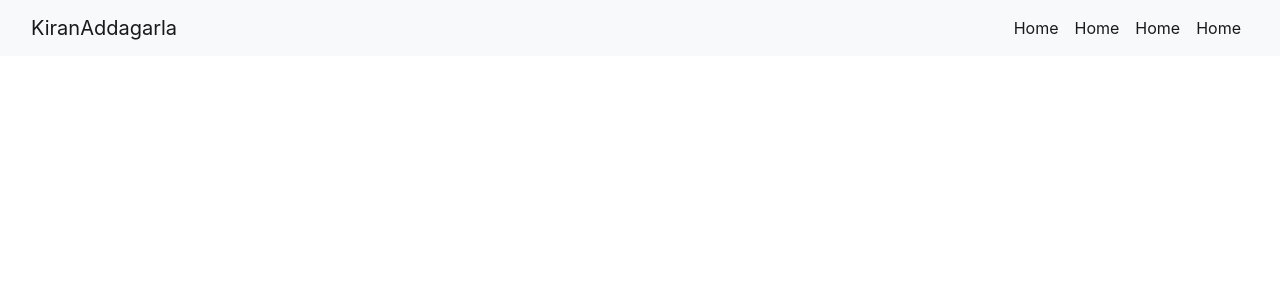
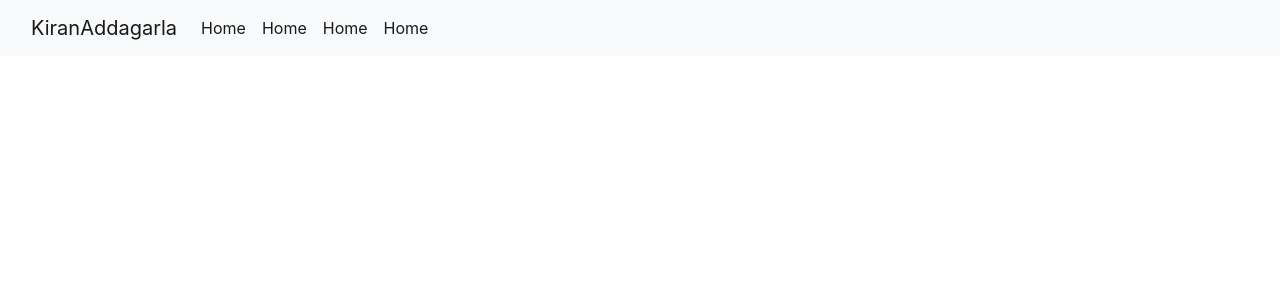
Before and after one commit to KiranAddagarla/ReactWebApplication, a React (Create React App) app: page / in a window 1280 px wide. Shown: the top 300 px of the page. Built offline with nearby package versions, Linux system fonts and the light colour scheme.

Commit message:
Home Page with flex content changes

```diff
--- a/src/Components/Layout.js
+++ b/src/Components/Layout.js
@@ -7,7 +7,7 @@ const Layout = (children) => {
              <nav class="navbar navbar-expand-lg navbar-light bg-light">
                 <div class="container-fluid">
                   <a class="navbar-brand" href="#">KiranAddagarla</a>
-                  <div class="d-flex justify-content-end collapse navbar-collapse" id="navbarSupportedContent">
+                  <div class="collapse navbar-collapse" id="navbarSupportedContent">
                     <ul class="navbar-nav me-auto mb-2 mb-lg-0">
                       <li class="nav-item">
                         <a class="nav-link active" aria-current="page" href="#">Home</a>
```
